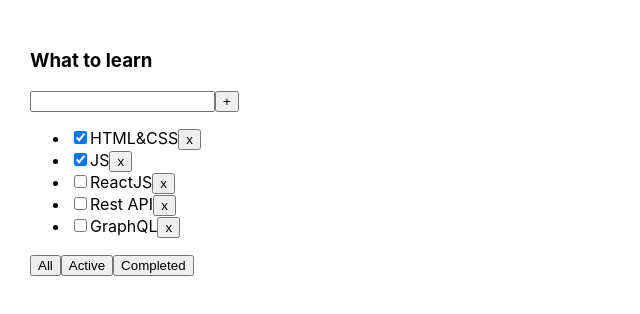
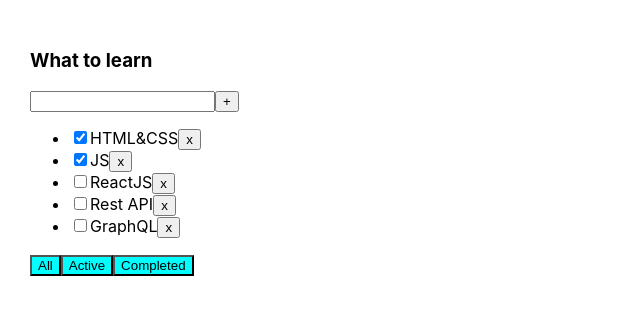
Before and after one commit to WhiteQuennAnn/todolist_01, a React (Create React App) app: page / in a window 1280 px wide. Shown: the top 314 px of the page, without its empty margins (0-640 px from the left). Built offline with nearby package versions, Linux system fonts and the light colour scheme.

Commit message:
26112022

```diff
--- a/src/Todolist.module.css
+++ b/src/Todolist.module.css
@@ -4,3 +4,7 @@
 .errorMassage {
     color: red;
 }
+
+.activeFilter {
+    background-color: aqua;
+}
--- a/src/Todolist.tsx
+++ b/src/Todolist.tsx
@@ -20,14 +20,14 @@
 export function Todolist(props: PropsType) {
 
     let [title, setTitle] = useState("")
-    let [error, setError] = useState(false)
+    let [error, setError] = useState<null|string>(null)
 
     const addTask = () => {
         if (title.trim() !== '') {
             props.addTask(title.trim());
             setTitle("");
         } else {
-            setError(true);
+            setError('Title is required');
         }
     }
 
@@ -56,7 +56,7 @@
             <button onClick={addTask}>+</button>
         </div>
 
-        {error && <div className={styles.errorMassage}> Title is required</div>}
+        {error && <div className={styles.errorMassage}> {error}</div>}
 
 
         <ul>
@@ -75,10 +75,10 @@
                 })
             }
         </ul>
-        <div>
-            <button onClick={onAllClickHandler}>All</button>
-            <button onClick={onActiveClickHandler}>Active</button>
-            <button onClick={onCompletedClickHandler}>Completed</button>
+        <div >
+            <button className={styles.activeFilter} onClick={onAllClickHandler}>All</button>
+            <button className={styles.activeFilter} onClick={onActiveClickHandler}>Active</button>
+            <button className={styles.activeFilter} onClick={onCompletedClickHandler}>Completed</button>
         </div>
     </div>
 }
```
